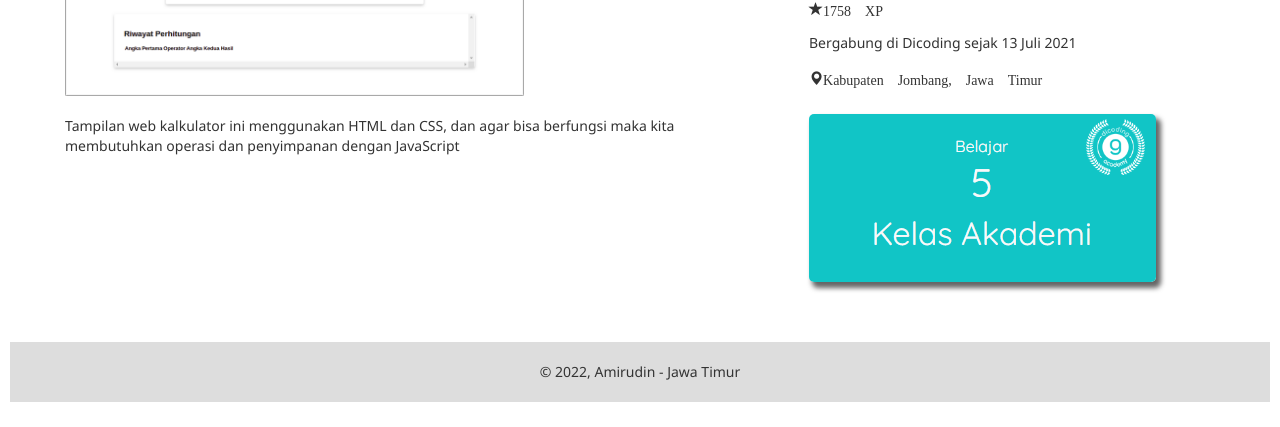
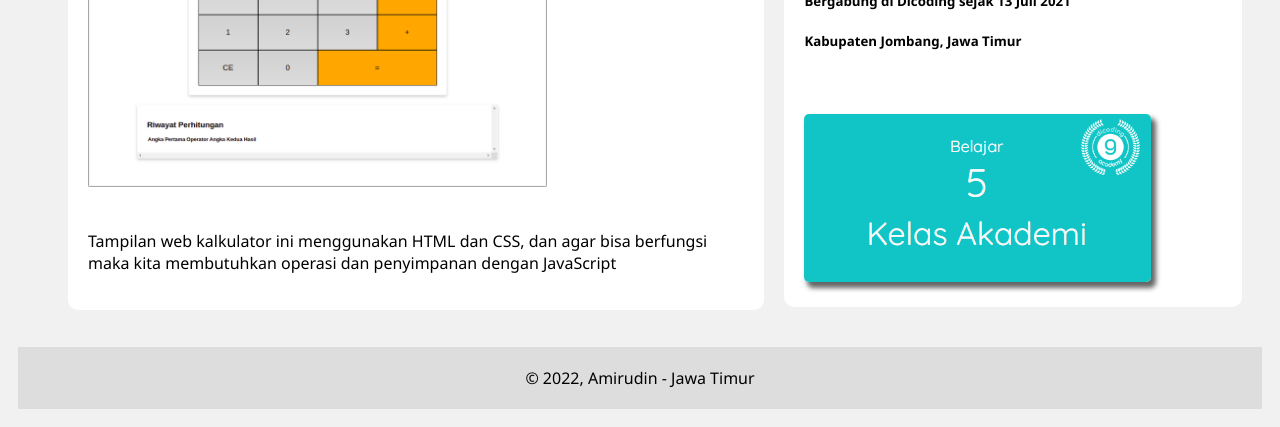
Before and after one commit to amirugamio/portfolio, a plain HTML site: page index.html in a window 1280 px wide. Shown: the part 866-1293 px from the top of the page. Drawn offline with nearby package versions, Linux system fonts and the light colour scheme.

Commit message:
hapus css bootstrap

```diff
--- a/index.html
+++ b/index.html
@@ -5,7 +5,6 @@
     <meta http-equiv="X-UA-Compatible" content="IE=edge" />
     <meta name="viewport" content="width=device-width, initial-scale=1.0" />
     <link rel="stylesheet" href="style.css" />
-    <link rel="stylesheet" href="https://maxcdn.bootstrapcdn.com/bootstrap/3.3.7/css/bootstrap.min.css" />
     <title>Portfolio | Amirudin</title>
   </head>
   <body>
@@ -43,9 +42,9 @@
             <h2>About Me</h2>
             <img src="assets/img/profil.png" style="width: 180px" alt="" />
             <h3>Amirudin</h3>
-            <h5 class="glyphicon glyphicon-star">1758 XP</h5>
+            <h5>1758 XP</h5>
             <h5>Bergabung di Dicoding sejak 13 Juli 2021</h5>
-            <h5 class="glyphicon glyphicon-map-marker">Kabupaten Jombang, Jawa Timur</h5>
+            <h5>Kabupaten Jombang, Jawa Timur</h5>
             <br />
             <img src="assets/img/kelas.png" style="margin-top: 20px" alt="" />
           </div>
--- a/style.css
+++ b/style.css
@@ -51,9 +51,8 @@ header {
 
 .rightcolumn {
   float: left;
-  width: 36%;
-
-  padding: 300px 20px 20px 20px;
+  width: 40%;
+  padding: 202px 20px 20px 20px;
 }
 
 .rightcolumn img {
```
